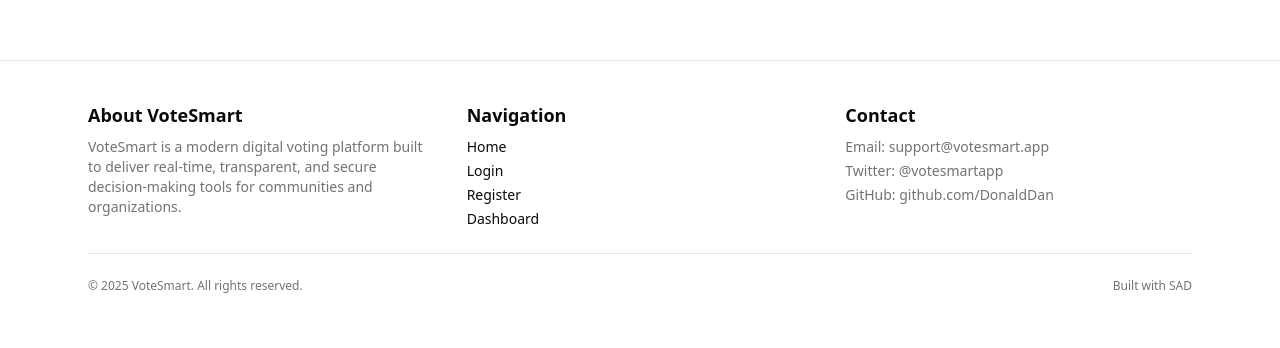
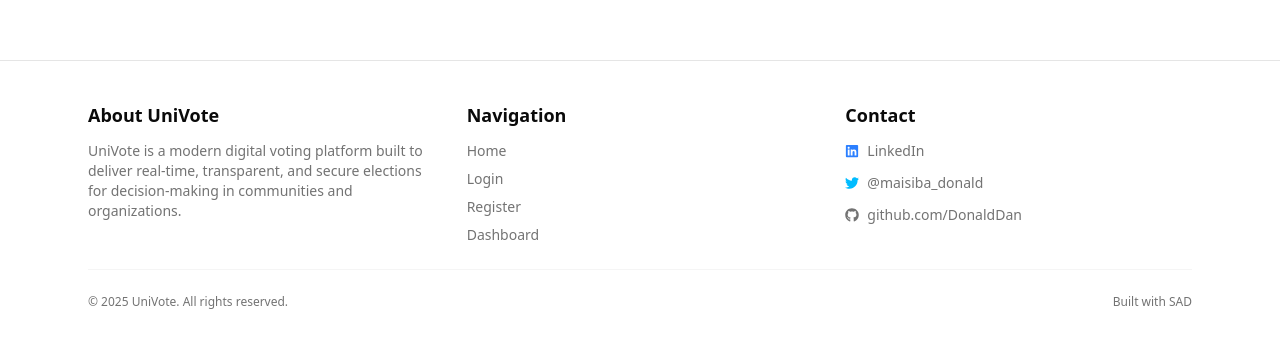
Before and after one commit to DonaldDan/uniVote, a React (Vite) app in the folder client/: page /landing in a window 1280 px wide. Shown: the part 876-1224 px from the top of the page. Built offline with nearby package versions, Linux system fonts and the light colour scheme; no server answers.

Commit message:
Footer area

```diff
--- a/client/package.json
+++ b/client/package.json
@@ -32,7 +32,9 @@
     "react": "^19.1.0",
     "react-dom": "^19.1.0",
     "react-hook-form": "^7.60.0",
+    "react-icons": "^5.5.0",
     "react-router-dom": "^7.7.0",
+    "socket.io-client": "^4.8.1",
     "sonner": "^2.0.6",
     "tailwind-merge": "^3.3.1",
     "tailwindcss": "^4.1.11",
--- a/client/src/components/layout/Footer.jsx
+++ b/client/src/components/layout/Footer.jsx
@@ -1,47 +1,79 @@
-import { Separator } from "@/components/ui/separator"
+import { Separator } from "@/components/ui/separator";
+import { FaLinkedin, FaTwitter, FaGithub } from "react-icons/fa";
 
 export function Footer() {
   return (
     <footer className="mt-16 w-full border-t bg-background text-foreground">
       <div className="max-w-6xl mx-auto px-6 py-10">
         <div className="grid grid-cols-1 md:grid-cols-3 gap-8 text-sm">
+
           {/* About */}
           <div>
-            <h3 className="text-lg font-semibold mb-2">About VoteSmart</h3>
+            <h3 className="text-lg font-semibold mb-3">About UniVote</h3>
             <p className="text-muted-foreground">
-              VoteSmart is a modern digital voting platform built to deliver real-time, transparent, and secure decision-making tools for communities and organizations.
+              UniVote is a modern digital voting platform built to deliver real-time, transparent, and secure elections for decision-making in communities and organizations.
             </p>
           </div>
 
           {/* Navigation */}
           <div>
-            <h3 className="text-lg font-semibold mb-2">Navigation</h3>
-            <ul className="space-y-1">
-              <li><a href="/" className="hover:underline">Home</a></li>
-              <li><a href="/login" className="hover:underline">Login</a></li>
-              <li><a href="/register" className="hover:underline">Register</a></li>
-              <li><a href="/dashboard" className="hover:underline">Dashboard</a></li>
+            <h3 className="text-lg font-semibold mb-3">Navigation</h3>
+            <ul className="space-y-2 text-muted-foreground">
+              <li><a href="/" className="hover:text-foreground hover:underline">Home</a></li>
+              <li><a href="/login" className="hover:text-foreground hover:underline">Login</a></li>
+              <li><a href="/register" className="hover:text-foreground hover:underline">Register</a></li>
+              <li><a href="/dashboard" className="hover:text-foreground hover:underline">Dashboard</a></li>
             </ul>
           </div>
 
           {/* Contact */}
           <div>
-            <h3 className="text-lg font-semibold mb-2">Contact</h3>
-            <ul className="space-y-1 text-muted-foreground">
-              <li>Email: support@votesmart.app</li>
-              <li>Twitter: @votesmartapp</li>
-              <li>GitHub: github.com/DonaldDan</li>
+            <h3 className="text-lg font-semibold mb-3">Contact</h3>
+            <ul className="space-y-3 text-muted-foreground">
+              <li className="flex items-center gap-2">
+                <FaLinkedin className="text-blue-500" />
+                <a
+                  href="https://www.linkedin.com/in/maisiba/"
+                  target="_blank"
+                  rel="noopener noreferrer"
+                  className="hover:text-foreground hover:underline"
+                >
+                  LinkedIn
+                </a>
+              </li>
+              <li className="flex items-center gap-2">
+                <FaTwitter className="text-sky-400" />
+                <a
+                  href="https://twitter.com/maisiba_donald"
+                  target="_blank"
+                  rel="noopener noreferrer"
+                  className="hover:text-foreground hover:underline"
+                >
+                  @maisiba_donald
+                </a>
+              </li>
+              <li className="flex items-center gap-2">
+                <FaGithub className="text-muted-foreground" />
+                <a
+                  href="https://github.com/DonaldDan"
+                  target="_blank"
+                  rel="noopener noreferrer"
+                  className="hover:text-foreground hover:underline"
+                >
+                  github.com/DonaldDan
+                </a>
+              </li>
             </ul>
           </div>
         </div>
 
-        <Separator className="my-6" />
+        <Separator className="my-6 bg-muted" />
 
         <div className="flex flex-col md:flex-row justify-between items-center text-xs text-muted-foreground">
-          <p>&copy; {new Date().getFullYear()} VoteSmart. All rights reserved.</p>
+          <p>&copy; {new Date().getFullYear()} UniVote. All rights reserved.</p>
           <p className="mt-2 md:mt-0">Built with SAD</p>
         </div>
       </div>
     </footer>
-  )
+  );
 }
--- a/client/src/pages/LandingPage.jsx
+++ b/client/src/pages/LandingPage.jsx
@@ -1,33 +1,63 @@
 // src/pages/LandingPage.jsx
 import { useEffect, useState } from "react";
 import axios from "axios";
-import { toast } from "sonner"
+import { toast } from "sonner";
 
 export default function LandingPage() {
   const [representatives, setRepresentatives] = useState([]);
 
+  const baseURL = import.meta.env.VITE_API_URL;
+
   useEffect(() => {
     const fetchReps = async () => {
       try {
-          const baseURL = import.meta.env.VITE_API_URL;
         const res = await axios.get(`${baseURL}/representatives`);
         setRepresentatives(res.data);
       } catch (err) {
         console.error("Error fetching representatives:", err);
+        toast.error("Failed to load representatives");
       }
     };
 
     fetchReps();
-    }, []);
+  }, [baseURL]);
 
-// Display template
+  const handleVote = async (repId) => {
+    try {
+      const res = await axios.post(
+        `${baseURL}/representatives/${repId}/vote`,
+        {}, // Empty body unless needed
+        {
+          headers: {
+            Authorization: `Bearer ${localStorage.getItem("token")}`,
+          },
+        }
+      );
+
+      toast.success("Vote cast successfully ✅");
+
+      // Optionally update the vote count immediately (optimistic update)
+      setRepresentatives((prevReps) =>
+        prevReps.map((rep) =>
+          rep._id === repId ? { ...rep, votes: (rep.votes || 0) + 1 } : rep
+        )
+      );
+    } catch (err) {
+      console.error(err);
+      toast.error("Voting failed. Are you logged in?");
+    }
+  };
+
   return (
     <div className="grid grid-cols-1 sm:grid-cols-2 lg:grid-cols-3 gap-6 p-6">
       {representatives.map((rep) => (
-      <div key={rep._id} className="flex flex-col items-center text-center p-6 border rounded-2xl shadow-lg bg-white">
+        <div
+          key={rep._id}
+          className="flex flex-col items-center text-center p-6 border rounded-2xl shadow-lg bg-white"
+        >
           {rep.image && (
             <img
-            src={`${import.meta.env.VITE_API_URL.replace(/\/api$/, "")}/uploads/${rep.image}`}
+              src={`${baseURL.replace(/\/api$/, "")}/uploads/${rep.image}`}
               alt={rep.name}
               className="w-32 h-32 object-cover rounded-full mb-6"
             />
@@ -36,7 +66,7 @@ return (
           <p><strong>Party:</strong> {rep.party}</p>
           <p><strong>Ward:</strong> {rep.ward}</p>
           <p className="mt-2 text-sm text-gray-600">{rep.manifesto}</p>
-        <div className="flex gap-4">
+          <div className="flex gap-4 mt-4">
             <button
               className="px-4 py-2 bg-blue-600 text-white rounded-full hover:bg-blue-700 transition"
               onClick={() => handleVote(rep._id)}
@@ -52,26 +82,4 @@ return (
       ))}
     </div>
   );
-};
-
-
-const handleVote = async (repId) => {
-  try {
-    const baseURL = import.meta.env.VITE_API_URL;
-
-    const res = await axios.post(
-      `${baseURL}/representatives/${repId}/vote`,
-      {}, // Empty body unless you need to send extra data
-      {
-        headers: {
-          Authorization: `Bearer ${localStorage.getItem("token")}`,
-        },
 }
-    );
-
-    toast.success("Vote cast successfully");
-  } catch (err) {
-    console.error(err);
-    toast.error("Voting failed. Are you logged in?");
-  }
-};
```
Also changed, not shown: 1 other file (tests, documents, lock files or other folders). Lines whose indentation alone changed are shown as unchanged.
